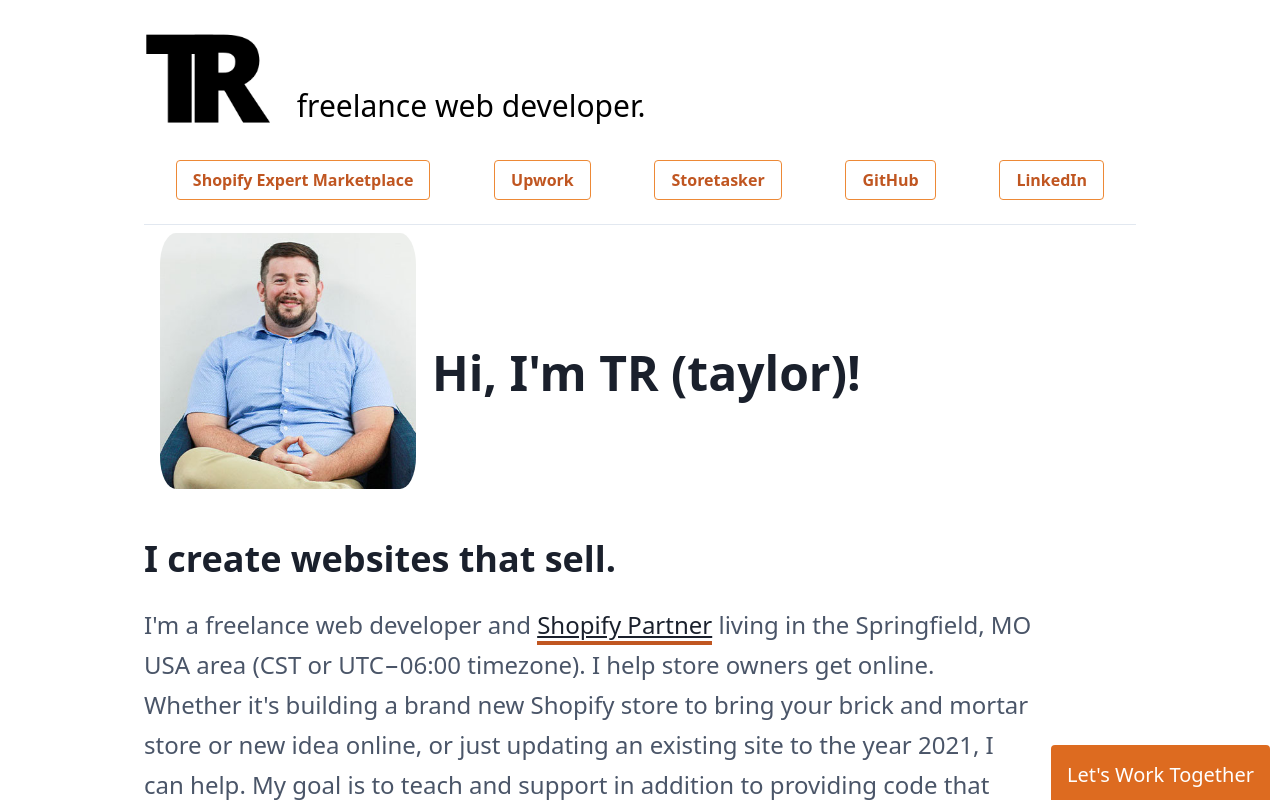
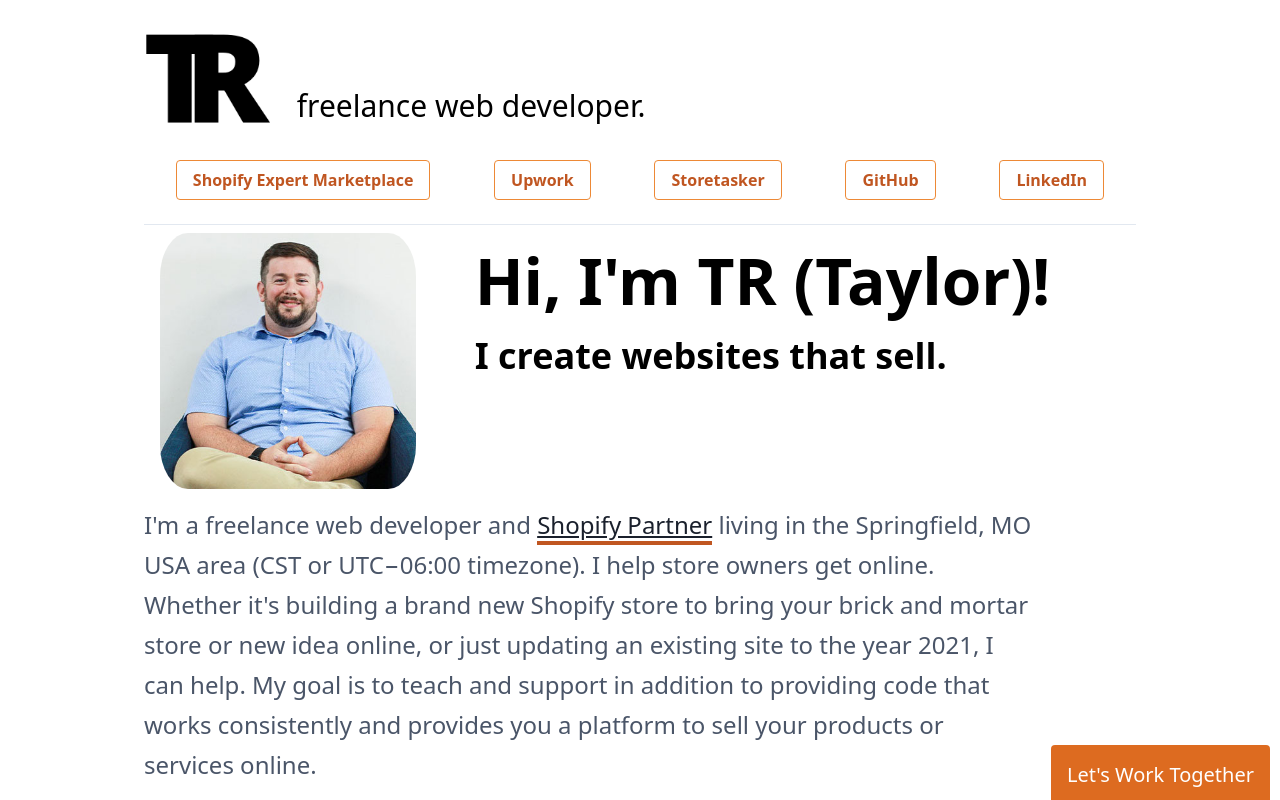
Before and after one commit to tpage99/trpage-dev-portfolio, a Next.js app: page / in a window 1280 px wide. Shown: the top 800 px of the page. Built offline with nearby package versions, Linux system fonts and the light colour scheme.

Commit message:
updated for some font fixes and formatting as well as re-did blog post

```diff
--- a/components/contact-button.js
+++ b/components/contact-button.js
@@ -4,7 +4,7 @@ import {Fragment} from 'react'
 export default function ContactButton() {
   return (
     <Fragment>
-      <div style={{position: `fixed`, bottom: `10px`, right: `10px`}} class="sticky-btn">
+      <div style={{position: `fixed`, bottom: `10px`, right: `10px`}} className="sticky-btn">
         <Link href="/contact">
           <a className="contact-btn">
             Let's Work Together
--- a/components/layoutPosts.js
+++ b/components/layoutPosts.js
@@ -20,7 +20,9 @@ export default function PostsLayout({ children, home }) {
       <header>
         <Nav/>
       </header>
-      <main>{children}</main>
+      <main>
+        {children}
+      </main>
       {!home && (
         <div className={styles.backToHome}>
           <Link href="/">
--- a/components/nav.js
+++ b/components/nav.js
@@ -18,7 +18,7 @@ export default function Nav() {
             className="inline h-16 md:h-24 mt-0 w-auto pr-2 md:pr-6 pb-1"
             alt="tr page logo"
           />
-          <p className="inline align-bottom text-md sm:text-2xl md:text-3xl font-hairline mb-0 pb-0">freelance web developer.</p>
+          <p className="inline align-bottom text-xl sm:text-2xl md:text-3xl font-hairline mb-0 pb-0">freelance web developer.</p>
         </a>
         </Link>
       <ul className="flex justify-around flex-wrap my-2 py-6 border-b border-gray-300">
--- /dev/null
+++ b/components/start-here.js
@@ -0,0 +1,8 @@
+export default function StartHere() {
+  return (
+    <article className="text-center rounded-xl shadow-xl m-4 p-2 bg-gray-700">
+      <h2 className="text-5xl font-bold text-white">Start Here</h2>
+      <p className="text-xl text-white p-4">If you're interested in starting a Shopify project or just learning more about the platform, give me a shout! I would be happy to answer your questions or get you started on your road to a successful and thriving store with Shopify. Reach out by <a href="mailto:taylor@thepagesmedia.com" className="go-link">email</a> or check out my profile on the <a href="https://experts.shopify.com/the-pages-media" className="go-link">Shopify Expert Marketplace</a> to get started. </p>
+    </article>
+  )
+}
--- a/pages/index.js
+++ b/pages/index.js
@@ -20,17 +20,24 @@ export default function Home() {
       <Head>
         <title>{siteTitle}</title>
       </Head>
-      <section className="prose prose-xl md:prose-2xl border-b border-gray-300 mb-4 pb-4">
-        <img
+      <section className="md:grid md:grid-cols-3 md:auto-cols-fr mb-4">
+      <div className="">
+      <img
             src="/images/taylor-photo.jpg"
-            className="inline h-36 md:h-64 w-auto mb-0 pb-0 px-4"
+            className="h-36 md:h-64 w-auto mb-0 pb-0 px-4"
+            style={{borderRadius: `2.75rem`}}
             alt="taylor sitting in a chair"
           />
-          <h2 className="m-0 p-0 inline">
-          Hi, I'm TR (taylor)!
+      </div>
+      <div className="md:col-span-2">
+      <h2 className="m-0 p-0 text-3xl md:text-6xl text-center md:text-left font-bold">
+          Hi, I'm TR (Taylor)!
         </h2>
+        <h3 className="text-2xl md:text-4xl text-center md:text-left m-0 p-0 font-bold">I create websites that sell.</h3>
+      </div>
+      </section>
 
-        <h3>I create websites that sell.</h3>
+        <section className="prose prose-xl md:prose-2xl border-b border-gray-300 mb-4 pb-4">
 
         <p>I'm a freelance web developer and <Link href="/posts/what-is-a-shopify-partner"><a className="go-link">Shopify Partner</a></Link> living in the Springfield, MO USA area (CST or UTC−06:00 timezone). I help store owners get online. Whether it's building a brand new Shopify store to bring your brick and mortar store or new idea online, or just updating an existing site to the year {new Date().getFullYear()}, I can help. My goal is to teach and support in addition to providing code that works consistently and provides you a platform to sell your products or services online.</p>
 
--- a/pages/posts/[id].js
+++ b/pages/posts/[id].js
@@ -3,6 +3,7 @@ import Link from "next/link";
 import PostsLayout from "../../components/layoutPosts";
 import { getAllPostIds, getPostData } from "../../lib/posts";
 import Date from "../../components/date";
+import Start from "../../components/start-here"
 
 export async function getStaticPaths() {
   const paths = getAllPostIds();
@@ -48,6 +49,7 @@ export default function Post({ postData }) {
         </div>
         <div dangerouslySetInnerHTML={{ __html: postData.contentHtml }} className="prose prose-lg md:prose-2xl pt-6" />
       </article>
+      <Start/>
       <article className="text-center my-2 py-6">
         <Link href="/posts">
           <a className="btn-outline text-2xl">← Back to Blog Posts</a>
--- a/posts/what-is-a-shopify-partner.md
+++ b/posts/what-is-a-shopify-partner.md
@@ -28,7 +28,3 @@ Shopify is great at listening and anticipating needs of store owners and is cons
 ### Shopify Partners versus Shopify Experts
 
 Shopify Partners should not be confused with Shopify Experts. This is a separate classification that's reserved for folks that have applied and been accepted to Shopify's Expert Marketplace, where folks can hire directly on Shopify's site and pay through that system. The benefits of this are that these Experts have been vetted by Shopify. The potential downside is that they are able to charge significantly more for their expertise. This can be out-of-reach for many store owners.
-
-## Start Here
-
-If you're interested in starting a Shopify project or just learning more about the platform, reach out to this Shopify Partner (me)! I would be happy to answer your questions or get you started on your road to a successful and thriving store with Shopify. Reach out by [email](mailto:taylor@thepagesmedia.com) or check out my profile on [Upwork](https://www.upwork.com/fl/trpage) to get started.
--- a/posts/why-work-with-a-freelancer.md
+++ b/posts/why-work-with-a-freelancer.md
@@ -45,30 +45,6 @@ Some folks who have a pretty technical background are not the best at communicat
 
 It stinks to live in the kind of world that we do, but there are plenty of folks out there who are willing to take advantage of others. Worse than not knowing how to do the job and just talking a big game, are folks who are actively scamming others. They may just take the deposit or whatever payment you agreed to upfront and run.
 
-## So How Do You Hire a Freelancer?
+## Go with What Works for You
 
-So there are a lot of potentially bad things that can happen going the freelancer route, right? Arguably all of those same things can happen with an agency but most of your risk is a little more mitigated with a more established business who may be very concerned about their reputation - whereas an individual can create their own new identity online. There are ways to work with a freelancer and also things to look out for that will help prevent a lot of these things from happening. If you're working with a freelancer for the first time, here are some things to consider before you've had the opportunity to build up some trust.
-
-### Google Check
-
-You don't need to go the full-blown route of a background check, although you definitely could, but just do some quick googling on the freelancer. Any decent freelancer will have a portfolio or Github profile or something that will help display their work. Once you get that from them, start copying and pasting large chunks of that text into Google and see if there are other places that same text shows up. This will help prevent you from working with someone who maybe threw up a template portfolio site or even stole someone else's site. You don't want to work with those kinds of folks.
-
-### Start Small
-
-If you're working with a freelancer for the first time, start with a smaller project first before moving on to the bigger project. If you want a full website design, start with just designing a home page or even just a section of the home page like the header. Smaller projects in stages can help build trust on both sides and ensure that you're happy with both the quality and efficiency of the work provided.
-
-### Work Through a Platform
-
-One way to minimize risk is to use a platform like [Upwork](https://www.upwork.com/fl/trpage) or for Shopify-specific sites [Storetasker](https://www.storetasker.com/experts/taylor-page) or the [Shopify Expert Marketplace](https://experts.shopify.com/the-pages-media). This gives you the opportunity to check out reviews or helps establish at least that these freelancers have gone through some vetting process and are at least more legitimate than people you would meet on Facebook/social media. Upwork and Storetasker even add another layer of accountability in that they put your money in escrow. This means if you contest that work was not actually completed, your money gets refunded to you.
-
-### Actually Talk to the Person
-
-I am so surprised when I have talked to people about issues they have had with previous freelancers and they say they just met and chatted with them on Facebook Messenger and agreed to start off with a $1,000 deposit on a website build. WHAT?! Don't do that! Actually get on the phone or hop on a video call before working with them. If you have alarm bells going off during the call, trust your intuition and move on to the next person.
-
-### Have a Backup Plan
-
-Stuff goes wrong all the time. Maybe it does not work out with the freelancer or your deliverable has changed or their timelines are now off with other projects. Have a backup plan and talk to the freelancer about a backup plan if it's an extended project. Nothing wrong with making sure your bases are covered.
-
-## Start Here
-
-If you're interested in starting a Shopify project or just learning more about the platform, give me a shout! I would be happy to answer your questions or get you started on your road to a successful and thriving store with Shopify. Reach out by [email](mailto:taylor@thepagesmedia.com) or check out my profile on the [Shopify Expert Marketplace](https://experts.shopify.com/the-pages-media) to get started.
+There really is no one answer to what is best for you. Agencies and freelancers are different tools to be used for different business goals and different teams. Regardless of what you end up choosing, just know there are lots of good options out there. And if you find what works for you, keep doing it!
```
Also changed, not shown: posts/how-do-you-hire-a-freelancer.md (added, +38 -0 lines).
